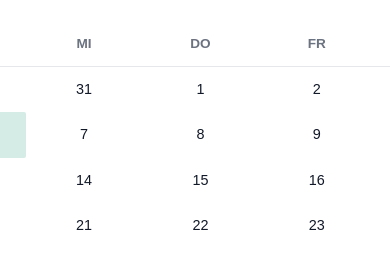
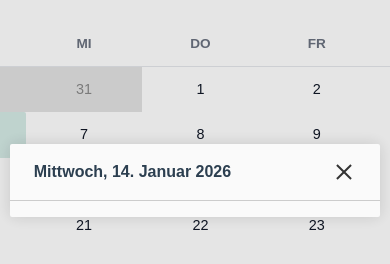
Before and after one commit to phbruemmer/AP-vue, a Vue app: page / in a window 390 px wide. Both pictures are taken after a click on the element "14". Shown: the part 3122-3386 px from the top of the page. Built offline with nearby package versions, Linux system fonts and the light colour scheme.

Commit message:
- Modal can now be opened and closed (should be responsive, haven't checked it yet. It doesn't matter yet because I'll work on responsiveness later)
- Fixed Calendar component (displayed wrong dates)

```diff
--- a/src/components/Calendar.vue
+++ b/src/components/Calendar.vue
@@ -7,7 +7,7 @@
 
   <div class="calendar">
     <div class="calendar-container">
-      <div @click="lastMonth()">
+      <div @click="goLastMonth()">
         <div class="arrow left"></div>
       </div>
 
@@ -35,13 +35,11 @@
               v-for="(day, index) in week"
               :key="index"
               class="day"
-              :class="
-                day.getDate() == today.getDate() &&
-                today.getMonth() == calendarView.getMonth() &&
-                today.getFullYear() == calendarView.getFullYear()
-                  ? 'today'
-                  : ''
-              "
+              :class="{
+                today: checkToday(day),
+                'last-month': checkLastMonth(day),
+              }"
+              @click="openModal(day)"
             >
               {{ day.getDate() }}
             </td>
@@ -57,13 +55,23 @@
     <button class="btn-reset" @click="reset()">Heute</button>
   </div>
 
-  <Modal title="Test" />
+  <Modal :title="modalTitle" :is-open="isOpen" @close="isOpen = false" />
 </template>
 
 <script lang="ts" setup>
 import { onMounted, ref } from "vue";
 import Modal from "./UI/Modal.vue";
 
+// General Variables
+const weekdaysFullDevEnv = [
+  "Sonntag",
+  "Montag",
+  "Dienstag",
+  "Mittwoch",
+  "Donnerstag",
+  "Freitag",
+  "Samstag",
+];
 const weekdays = ["Mo", "Di", "Mi", "Do", "Fr", "Sa", "So"];
 
 const months = [
@@ -80,6 +88,19 @@ const months = [
   "November",
   "Dezember",
 ];
+
+// MODAL - VARIABLES
+const isOpen = ref<boolean>(false);
+const modalTitle = ref<string>("");
+
+const openModal = (day: Date): void => {
+  modalTitle.value = `
+  ${weekdaysFullDevEnv[day.getDay()]},
+  ${day.getDate()}.
+  ${months[day.getMonth()]}
+    ${day.getFullYear()}`;
+  isOpen.value = true;
+};
 
 // This variable tracks the number of months
 // we skipped from todays dates month.
@@ -110,7 +131,7 @@ const calendarView = ref<Date>(
 // Each time, the user switches to a new month,
 // this function is executed and calculates the
 // new month.
-const recalculateMonth = () => {
+const recalculateMonth = (): void => {
   // Current Month
   const month = new Date(
     calendarView.value.getFullYear(),
@@ -128,12 +149,15 @@ const recalculateMonth = () => {
   // Get the first weekday of the month
   // to know where to start counting from.
   // Adding 1 to move monday to the first place
-  const firstDayInMonth =
-    new Date(
-      calendarView.value.getFullYear(),
-      calendarView.value.getMonth(),
-      1
-    ).getDay() - 1;
+  const firstDayInMonthUnformatted = new Date(
+    calendarView.value.getFullYear(),
+    calendarView.value.getMonth(),
+    1
+  ).getDay();
+
+  // Mapped from 0: Sunday, 1: Monday etc.
+  // to 0: Monday, 1: tuesday etc.
+  const firstDayInMonth = (firstDayInMonthUnformatted + 6) % 7;
 
   // Get the length of the current month
   // to iterate through each day of the
@@ -145,14 +169,15 @@ const recalculateMonth = () => {
   const lastMonthLength = lastMonth.getDate();
 
   // To get the first day of the week at the beginning of the month
-  const monthStart = currentMonthLength - firstDayInMonth + 1;
+  const monthStart = lastMonthLength - firstDayInMonth + 1;
 
   const week_iteration = ref<Date[]>([]);
   let i = 0;
 
   calendarMonth.value = [[]];
 
-  // Pushes the last few days of the last month to fillup week
+  // Pushes the last few days of the last month
+  // to fillup the first week
   for (let day = monthStart; day <= lastMonthLength; day++) {
     week_iteration.value.push(
       new Date(lastMonth.getFullYear(), lastMonth.getMonth(), day)
@@ -180,7 +205,7 @@ const recalculateMonth = () => {
 };
 
 // Resets the current CalendarView back to Today
-const reset = () => {
+const reset = (): void => {
   monthCount.value = 0;
   calendarView.value = new Date(
     today.getFullYear(),
@@ -191,8 +216,7 @@ const reset = () => {
 };
 
 // Increments the month
-const nextMonth = () => {
-  console.log(monthCount.value);
+const nextMonth = (): void => {
   if (monthCount.value < skipLimit) monthCount.value++;
   calendarView.value = new Date(
     today.getFullYear(),
@@ -203,7 +227,7 @@ const nextMonth = () => {
 };
 
 // Decrements the month
-const lastMonth = () => {
+const goLastMonth = (): void => {
   if (monthCount.value > -skipLimit) monthCount.value--;
   calendarView.value = new Date(
     today.getFullYear(),
@@ -212,6 +236,23 @@ const lastMonth = () => {
   );
 
   recalculateMonth();
+};
+
+// Calendar Run Functions - These functions
+// check if specific Date characteristics are met.
+// For instance: Last Month Days or Today, etc.
+// This way we don't make a mess in the template
+// and can mark the correct date.
+const checkToday = (day: Date): boolean => {
+  return (
+    day.getDate() == today.getDate() &&
+    today.getMonth() == calendarView.value.getMonth() &&
+    today.getFullYear() == calendarView.value.getFullYear()
+  );
+};
+
+const checkLastMonth = (day: Date): boolean => {
+  return day.getMonth() != calendarView.value.getMonth();
 };
 
 onMounted(() => {
@@ -351,7 +392,6 @@ thead th {
 
 .day:hover {
   background-color: #2c3f501a;
-  color: #333;
 }
 
 .day:active {
@@ -361,4 +401,10 @@ thead th {
 .today {
   background-color: #3fa58f38;
 }
+
+.last-month {
+  background-color: #0000001c;
+  color: #888;
+  border-radius: 0;
+}
 </style>
--- /dev/null
+++ b/src/components/UI/Modal.vue
@@ -0,0 +1,133 @@
+<template>
+  <div class="modal-wrapper" v-if="isOpen">
+    <div class="modal-container">
+      <div class="modal-navigation">
+        <h3 class="title">{{ props.title }}</h3>
+        <button class="close" @click="closeModal()"></button>
+      </div>
+
+      <div class="modal-content">
+        <slot></slot>
+      </div>
+    </div>
+  </div>
+</template>
+
+<script lang="ts" setup>
+const props = defineProps<{
+  title: string;
+  isOpen: boolean;
+}>();
+
+const emits = defineEmits(["close"]);
+
+const closeModal = () => {
+  emits("close");
+};
+</script>
+
+<style scoped>
+.modal-wrapper {
+  position: fixed;
+  top: 0;
+  left: 0;
+  width: 100vw;
+  height: 100vh;
+  background-color: rgba(0, 0, 0, 0.1);
+  display: flex;
+  justify-content: center;
+  align-items: center;
+  z-index: 1000;
+}
+
+.modal-container {
+  background: #fafafa;
+  box-shadow: 0 0 16px #00000022;
+  border-radius: 2px;
+  width: 90%;
+  max-width: 500px;
+  max-height: 80%;
+  display: flex;
+  flex-direction: column;
+  overflow: hidden;
+}
+
+.modal-navigation {
+  display: flex;
+  justify-content: space-between;
+  align-items: center;
+  padding: 1rem 1.5rem;
+  border-bottom: 1px solid #ccc;
+  flex-shrink: 0;
+}
+
+.title {
+  font-size: 1.2rem;
+  color: #2c3f50;
+  margin: 0;
+}
+
+.close {
+  width: 24px;
+  height: 24px;
+  background: transparent;
+  border: none;
+  position: relative;
+  cursor: pointer;
+}
+
+.close::before,
+.close::after {
+  content: "";
+  position: absolute;
+  top: 50%;
+  left: 50%;
+  width: 20px;
+  height: 2px;
+  background-color: #333;
+  transform-origin: center;
+}
+
+.close::before {
+  transform: translate(-50%, -50%) rotate(45deg);
+}
+
+.close::after {
+  transform: translate(-50%, -50%) rotate(-45deg);
+}
+
+.close:hover::before,
+.close:hover::after {
+  background-color: #000;
+}
+
+.close:hover {
+  background-color: rgba(0, 0, 0, 0.05);
+}
+
+.close:focus {
+  outline: none;
+  box-shadow: 0 0 0 2px rgba(0, 0, 0, 0.2);
+}
+
+.modal-content {
+  padding: 1rem 1.5rem;
+  overflow-y: auto;
+  flex: 1;
+}
+
+@media (max-width: 600px) {
+  .modal-container {
+    width: 95%;
+    max-height: 90%;
+  }
+
+  .modal-content {
+    padding: 0.5rem 1rem;
+  }
+
+  .title {
+    font-size: 1rem;
+  }
+}
+</style>
```
